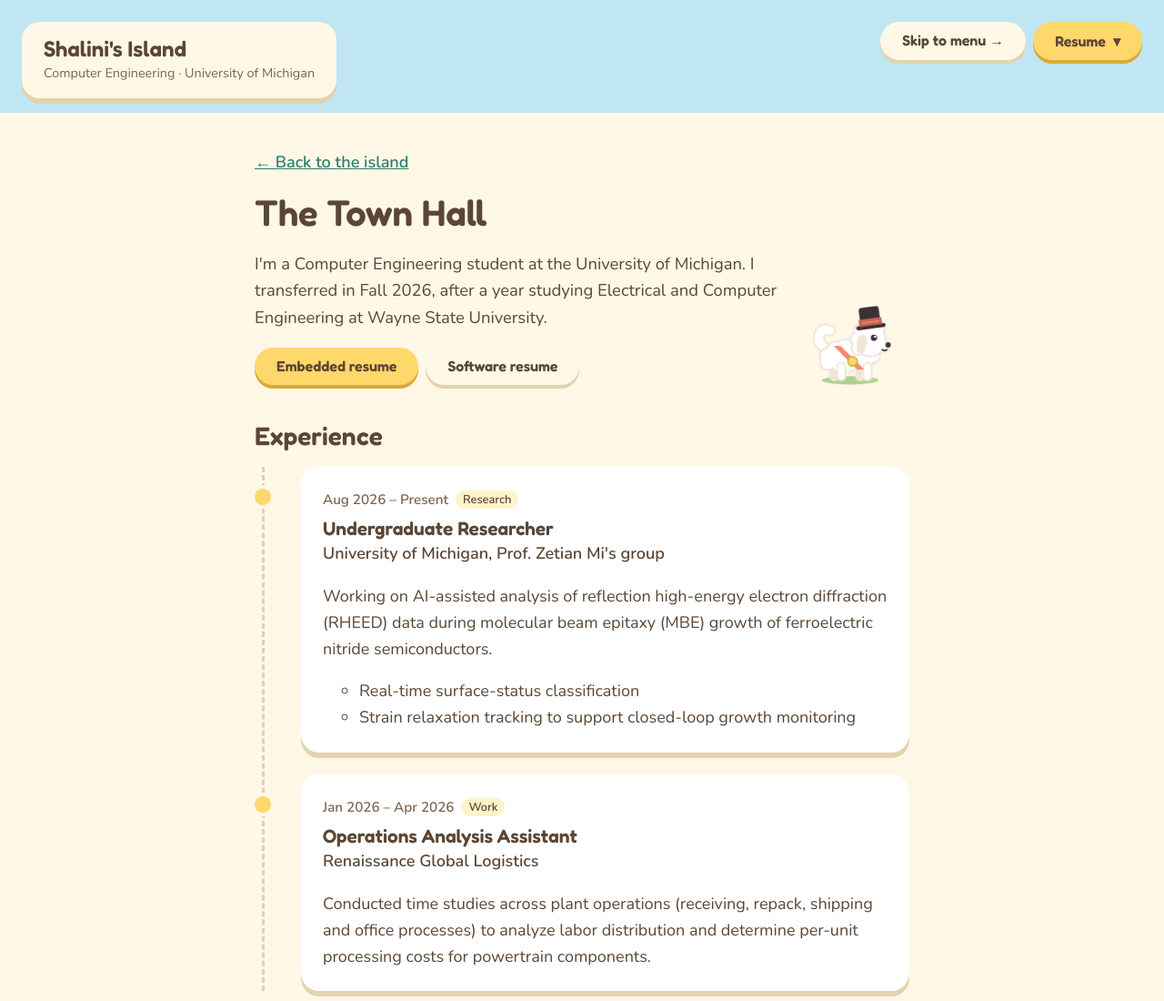
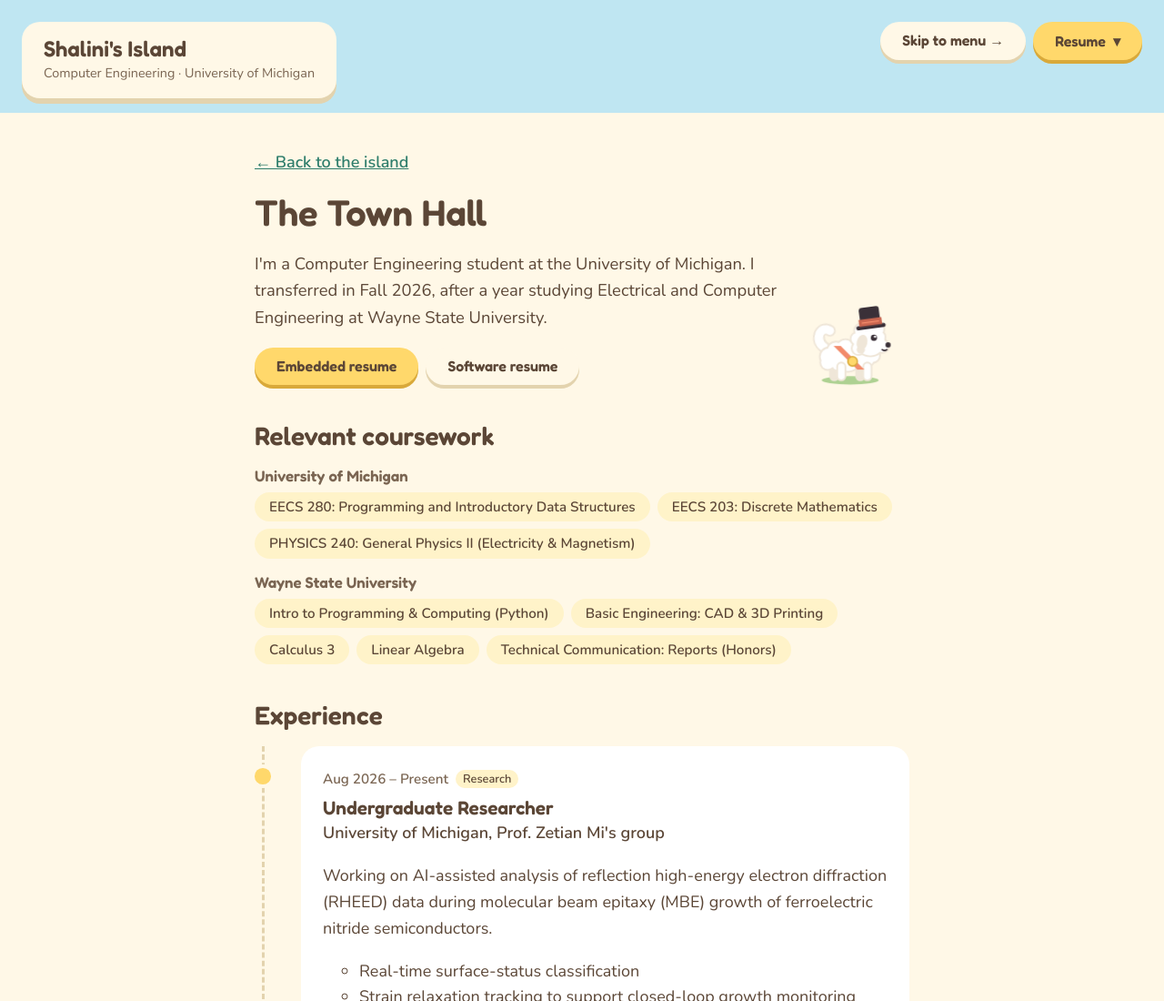
Before and after one commit to shaliniomkar/portfolio, an Astro site: page /portfolio/experience in a window 1280 px wide. Shown: the top 1100 px of the page at 91% size. Built offline with nearby package versions, Linux system fonts and the light colour scheme; Astro itself is replaced by a stand-in of ours.

Commit message:
Town Hall: relevant coursework section
- src/data/coursework.ts lists UMich and Wayne State courses (names only)
- Shown as pills between the About line and the Experience timeline

Co-Authored-By: Claude Opus 5.5 <noreply@anthropic.com>

```diff
--- /dev/null
+++ b/src/data/coursework.ts
@@ -0,0 +1,24 @@
+/**
+ * Relevant coursework shown on the Town Hall (Experience) page.
+ * Course names only: no grades, IDs or transcript details.
+ */
+export const coursework: { school: string; courses: string[] }[] = [
+  {
+    school: 'University of Michigan',
+    courses: [
+      'EECS 280: Programming and Introductory Data Structures',
+      'EECS 203: Discrete Mathematics',
+      'PHYSICS 240: General Physics II (Electricity & Magnetism)',
+    ],
+  },
+  {
+    school: 'Wayne State University',
+    courses: [
+      'Intro to Programming & Computing (Python)',
+      'Basic Engineering: CAD & 3D Printing',
+      'Calculus 3',
+      'Linear Algebra',
+      'Technical Communication: Reports (Honors)',
+    ],
+  },
+];
--- a/src/pages/experience/index.astro
+++ b/src/pages/experience/index.astro
@@ -8,6 +8,7 @@ import BaseLayout from '../../layouts/BaseLayout.astro';
 import SiteHeader from '../../components/SiteHeader.astro';
 import CherryEngineer from '../../components/CherryEngineer.astro';
 import { url } from '../../utils/url';
+import { coursework } from '../../data/coursework';
 
 // Newest first. "2026-08" > "2026-01" works as plain text comparison
 // because every date has the same YYYY-MM shape.
@@ -52,6 +53,18 @@ const labels = { research: 'Research', work: 'Work', leadership: 'Leadership', c
         <CherryEngineer tool="mayor" label="Cherry the mayor, in a top hat and sash" />
       </div>
     </div>
+
+    <section class="coursework" aria-labelledby="coursework-title">
+      <h2 id="coursework-title">Relevant coursework</h2>
+      {coursework.map((group) => (
+        <div class="school">
+          <h3>{group.school}</h3>
+          <ul class="courses">
+            {group.courses.map((course) => <li>{course}</li>)}
+          </ul>
+        </div>
+      ))}
+    </section>
 
     <h2>Experience</h2>
     {/* An ordered list, because the order (newest first) means something */}
@@ -116,6 +129,31 @@ const labels = { research: 'Research', work: 'Work', leadership: 'Leadership', c
   }
 
   h2 { font-size: 1.75rem; }
+
+  /* Coursework: one row of soft yellow pills per school */
+  .coursework {
+    margin-bottom: var(--space-5);
+  }
+  .school h3 {
+    margin: var(--space-3) 0 var(--space-2);
+    font-size: 1.05rem;
+    color: var(--color-text-muted);
+  }
+  .courses {
+    display: flex;
+    flex-wrap: wrap;
+    gap: var(--space-2);
+    margin: 0;
+    padding: 0;
+    list-style: none;
+  }
+  .courses li {
+    padding: var(--space-1) var(--space-3);
+    background: var(--color-accent-tint);
+    border-radius: var(--radius-pill);
+    font-size: 0.95rem;
+    font-weight: 600;
+  }
 
   /*
    * The timeline: a dashed line down the left (the list's border), and a
```
